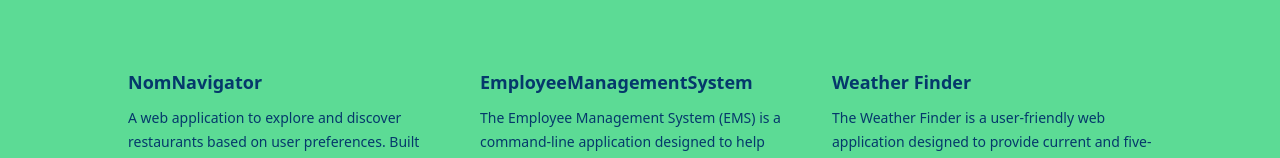
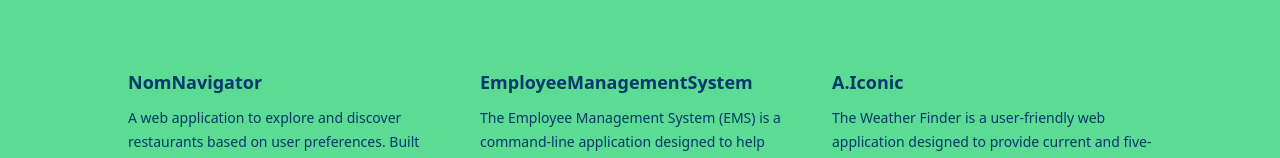
Before and after one commit to AndrewTullos/OnePageDevvPortfolio, a React (Vite) app: page /portfolio in a window 1280 px wide. Shown: the part 306-464 px from the top of the page. Built offline with nearby package versions, Linux system fonts and the light colour scheme.

Commit message:
Portfolio Updated

```diff
--- a/src/sections/Portfolio.jsx
+++ b/src/sections/Portfolio.jsx
@@ -15,8 +15,8 @@ const projects = [
 	},
 	{
 		id: 3,
-		title: "Weather Finder",
-		href: "https://github.com/AndrewTullos/WeatherDash",
+		title: "A.Iconic",
+		href: "https://project-3-8j08.onrender.com",
 		description:
 			"The Weather Finder is a user-friendly web application designed to provide current and five-day weather forecasts for cities around the globe.",
 	},
```
